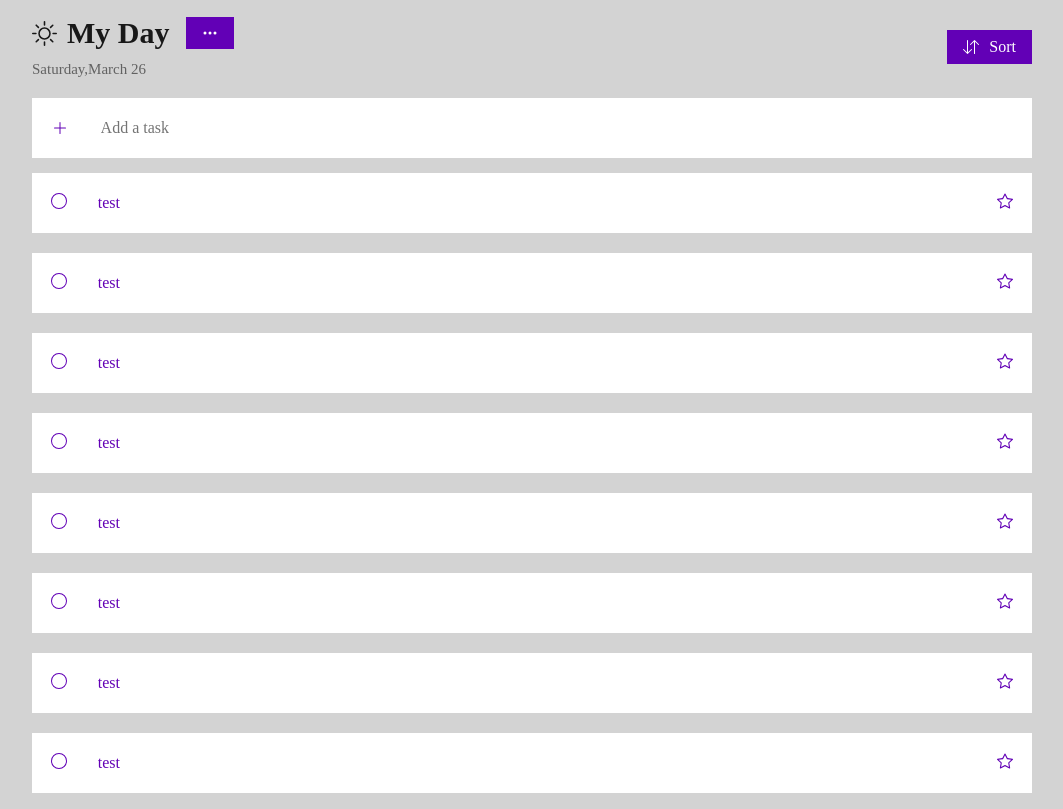
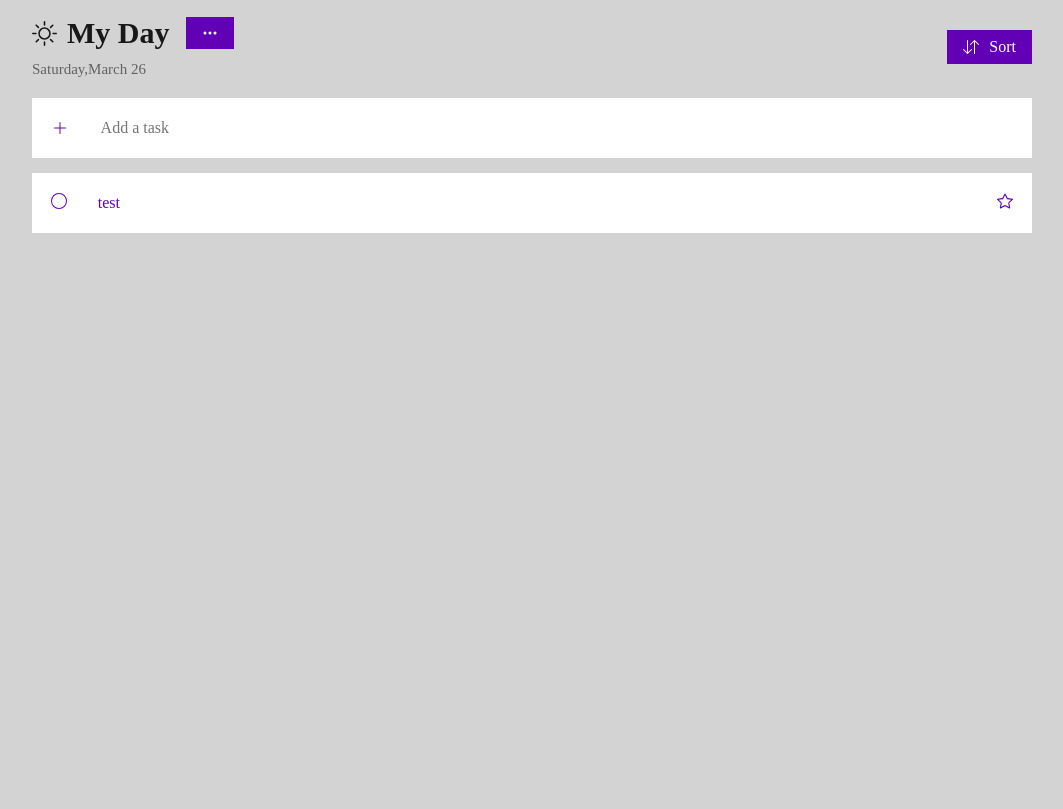
Before and after one commit to MohamadMahdi-Tasha/react-todo-app, a React (Create React App) app: page / in a window 1280 px wide. Shown: the whole page, without its empty margins (108-1171 px from the left). Built offline with nearby package versions, Linux system fonts and the light colour scheme; a web font is replaced by a local one.

Commit message:
added some lil scripts

```diff
--- a/src/components/bottomSideComponent.js
+++ b/src/components/bottomSideComponent.js
@@ -13,13 +13,6 @@ export default function BottomSideComponent() {
             <NewTaskInputComponent />
             <TasksHolderComponent>
                 <TaskComponent name={'test'}/>
-                <TaskComponent name={'test'}/>
-                <TaskComponent name={'test'}/>
-                <TaskComponent name={'test'}/>
-                <TaskComponent name={'test'}/>
-                <TaskComponent name={'test'}/>
-                <TaskComponent name={'test'}/>
-                <TaskComponent name={'test'}/>
             </TasksHolderComponent>
         </div>
     );
--- a/src/components/components/taskComponent.js
+++ b/src/components/components/taskComponent.js
@@ -1,15 +1,32 @@
 // Codes By Mahdi Tasha
 // Importing Part
+import React from "react";
 import IconComponent from "./iconComponent";
 import TaskCheckboxComponent from "./taskCheckboxComponent";
 
 // Exporting Task Component Which Is Functional Component As Default
 export default function TaskComponent({name}) {
+    // Creating Refs
+    const inputRef = React.createRef();
+    const taskRef = React.createRef();
+
+    // Handling Events
+    function handleChangeOfInput() {
+        const input = inputRef.current;
+        const task = taskRef.current;
+
+        console.log(input.value[0], input.value)
+
+        if (input.value.startsWith('') || input.value === '') {
+            task.remove()
+        }
+    }
+
     // Returning JSX
     return(
-        <div className='todo-app__task'>
+        <div className='todo-app__task' ref={taskRef}>
             <TaskCheckboxComponent />
-            <input type="text" defaultValue={name} className='todo-app__task-input' />
+            <input onChange={handleChangeOfInput} ref={inputRef} type="text" defaultValue={name} className='todo-app__task-input' />
             <button className='todo-app__task-star-btn'><IconComponent type={'star'}/></button>
         </div>
     );
```
